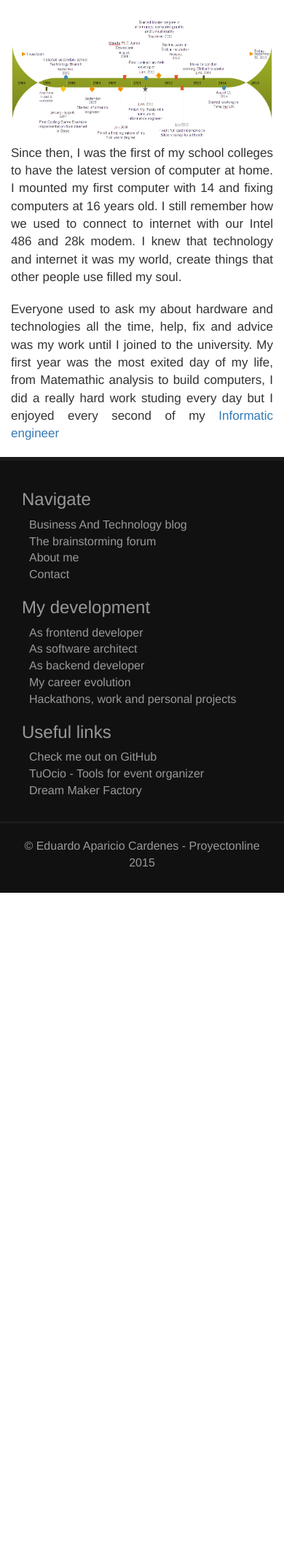
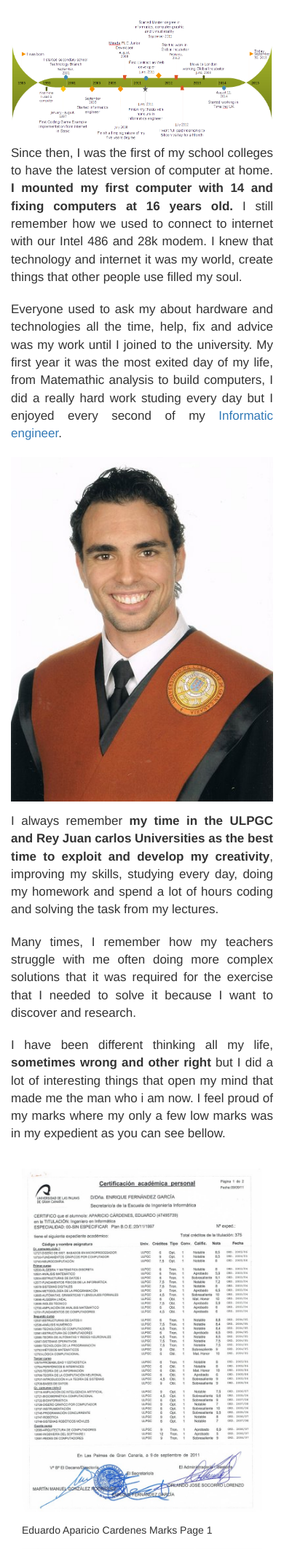
Before and after one commit to EduardoAC/eduardo-cv-frontend-web, a Yii app: template views/pages/about.php in a window 390 px wide. Shown: the part 1457-3579 px from the top of the page at 73% size. Before the commit the page ends 2680 px from the top, so only its background shows below. Run offline with PHP 8.4 and a stand-in for Yii, Linux system fonts and the light colour scheme; the template is opened without the code that fills it, so the values that code supplies are empty; style sheets or scripts are compiled from the project's sources; some libraries are stand-ins or nearby versions.

Commit message:
Restructure university information - Add row instead of container - Improve responsive styles - Add picture of my qualifications in the university - Start to styles text and graduate picture

```diff
--- a/assets/sass/templates/about.scss
+++ b/assets/sass/templates/about.scss
@@ -8,6 +8,7 @@ and open the template in the editor.
     Author     : Eduardo_2
 */
 .about-me{
+    margin-bottom: 30px;
     @media screen and (max-width: 768px){
         .gradient-effect{
             position: relative;
@@ -38,9 +39,31 @@ and open the template in the editor.
             font-size: 28px;
         }
     }
+    .university{
+        img{
+            margin-bottom: 15px;
+            margin-top: 15px;
+        }
+        .university-expedient{
+            margin: 15px auto;
+        }
+    }
     @media screen and (min-width: 768px){
         h1{
             font-size: 36px;
+        }
+        .university{
+            img {
+                margin-top: 0;
+                margin-bottom: 0;
+            }
+            > img {
+                float: left;
+                padding-right: 15px;
+            }
+            .university-expedient{
+                margin-top: 50px;
+            }
         }
     }
     @media screen and (max-width: 1023px){
--- a/views/pages/about.php
+++ b/views/pages/about.php
@@ -35,14 +35,40 @@ AboutAsset::register($this);
         <?= Html::img('images/my-life-timeline.png',array('class'=>'img-responsive'));?>
         <p>
             Since then, I was the first of my school colleges to have the latest version of computer at home.
-            I mounted my first computer with 14 and fixing computers at 16 years old.
+            <strong>I mounted my first computer with 14 and fixing computers at 16 years old.</strong>
             I still remember how we used to connect to internet with our Intel 486 and 28k modem.
             I knew that technology and internet it was my world, create things that other people use filled my soul.
         </p>
         <p>
             Everyone used to ask my about hardware and technologies all the time, help, fix and advice was my work until I joined to the university.
-            My first year was the most exited day of my life, from Matemathic analysis to build computers, I did a really hard work studing every day
-            but I enjoyed every second of my <a href='http://www2.ulpgc.es//index.php?pagina=estudios&ver=weees002&tipoplan=&codigo=180_1801_10_00#2' rel='nofollow'>Informatic engineer</a>
+            My first year it was the most exited day of my life, from Matemathic analysis to build computers, I did a really hard work studing every day
+            but I enjoyed every second of my <a href='http://www2.ulpgc.es//index.php?pagina=estudios&ver=weees002&tipoplan=&codigo=180_1801_10_00#2' rel='nofollow'>Informatic engineer</a>.
         </p>
+        <div class='university'>
+            <?= Html::img('images/eduardo-aparicio-cardenes-graduation.jpg',array('class'=>'img-responsive'));?>
+            <p>
+                I always remember <strong>my time in the ULPGC and Rey Juan carlos Universities as the best time to exploit and develop my creativity</strong>,
+                 improving my skills, studying every day, doing my homework and spend a lot of hours coding and solving the task from my lectures.
+            </p>
+            <p>
+                Many times, I remember how my teachers struggle with me often doing more complex solutions that it was required for the exercise
+                that I needed to solve it because I want to discover and research.
+            </p>
+            <p>
+                I have been  different thinking all my life, <strong>sometimes wrong and other right</strong>
+                but I did a lot of interesting things that open my mind that made me the man who i am now.
+                I feel proud of my marks where my only a few low marks was in my expedient as you can see bellow.
+            </p>
+            <div class='row university-expedient'>
+                <div class='item col-sm-6'>
+                    <?= Html::img('images/certificacion-academica-eduardo-aparicio-cardenes-pag_1.jpg',array('class'=>'img-responsive'));?>
+                    <span>Eduardo Aparicio Cardenes Marks Page 1</span>
+                </div>
+                <div class='item col-sm-6'>
+                    <?= Html::img('images/certificacion-academica-eduardo-aparicio-cardenes-pag_2.jpg',array('class'=>'img-responsive'));?>
+                    <span>Eduardo Aparicio Cardenes Marks Page 2</span>
+                </div>
+            </div>
+        </div>
     </div>
 </section>
```
Also changed, not shown: web/images/certificacion-academica-eduardo-aparicio-cardenes-pag_1.jpg (added), web/images/certificacion-academica-eduardo-aparicio-cardenes-pag_2.jpg (added), web/images/eduardo-aparicio-cardenes-graduation.jpg (added).
